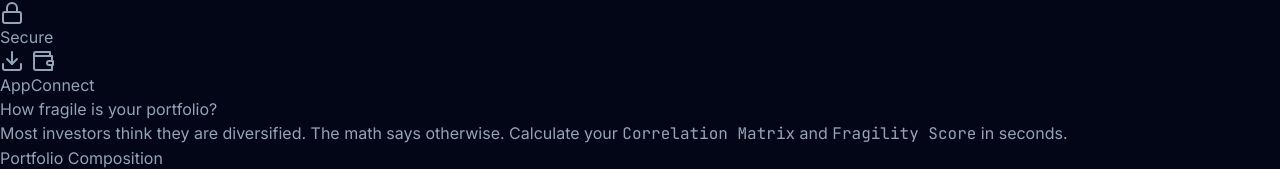
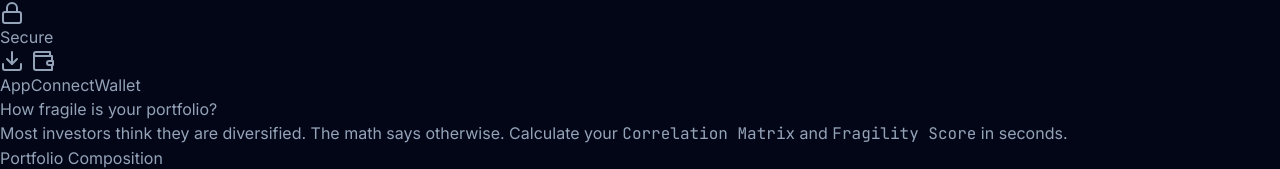
Before and after one commit to whyty3/coeff-app, a React (Vite) app: page / in a window 1280 px wide. Shown: the part 1303-1472 px from the top of the page. Built offline with nearby package versions, Linux system fonts and the light colour scheme.

Commit message:
Install banner fix

```diff
--- a/src/coeff_lead_magnet.jsx
+++ b/src/coeff_lead_magnet.jsx
@@ -1,10 +1,10 @@
 import React, { useState, useEffect, useMemo, useCallback } from 'react';
 import { PieChart, Pie, Cell, BarChart, Bar, XAxis, YAxis, CartesianGrid, Tooltip, ResponsiveContainer, RadarChart, Radar, PolarGrid, PolarAngleAxis, PolarRadiusAxis } from 'recharts';
-import { Activity, Shield, AlertTriangle, Share2, Download, Mail, ArrowRight, Layers, Lock, RefreshCw, Plus, Trash2, CheckCircle, XCircle, Wallet, FileText, Database, Import, Copy, X } from 'lucide-react';
+import { Activity, Shield, AlertTriangle, Share2, Download, Mail, ArrowRight, Layers, Lock, RefreshCw, Plus, Trash2, CheckCircle, XCircle, Wallet, FileText, Database, Import, Copy, X, Menu } from 'lucide-react';
 
 /**
  * coeff.io - Portfolio Risk & Correlation Analyzer
- * VERSION: Production v2.24 (Fix: Mobile Header Visibility)
+ * VERSION: Production v2.26 (Fix: Android Manual Install Instructions)
  */
 
 const Card = ({ children, className = "" }) => (
@@ -94,12 +94,14 @@ export default function CoeffRiskAnalyzer() {
 
   const handleInstallClick = async () => {
     if (deferredPrompt) {
+      // Case 1: Browser allows auto-prompt (Android/Desktop)
       deferredPrompt.prompt();
       const { outcome } = await deferredPrompt.userChoice;
       if (outcome === 'accepted') setDeferredPrompt(null);
       setShowInstallBanner(false);
     } else {
-      setShowInstallBanner(true);
+      // Case 2: Browser blocked it or iOS (Manual Instructions)
+      alert("To install manually:\n\n🤖 Android: Tap the menu (⋮) -> 'Install App' or 'Add to Home screen'\n\n🍎 iOS: Tap Share -> 'Add to Home Screen'");
     }
   };
 
@@ -421,15 +423,13 @@ Analyze this data at https://coeff.io`;
             <span className="text-xl font-bold text-slate-100 tracking-tight">coeff.io</span>
           </div>
 
-          {/* RIGHT HEADER - FIXED VISIBILITY */}
+          {/* RIGHT HEADER */}
           <div className="flex items-center gap-2 sm:gap-3">
-             {/* Input hidden on smallest screens, visible on larger */}
              {!PROXY_URL && <input type="password" placeholder="Dev API Key" value={apiKey} onChange={(e) => saveKey(e.target.value)} className="hidden sm:block bg-slate-950 border border-slate-800 rounded px-3 py-1.5 text-xs w-32 focus:w-48 transition-all outline-none" />}
 
-             {/* Secure badge hidden on mobile to save space */}
              {PROXY_URL && <div className="hidden sm:flex items-center gap-1.5 px-3 py-1.5 bg-indigo-900/20 border border-indigo-900/50 rounded"><Lock className="w-3 h-3 text-indigo-400" /><span className="text-[10px] font-bold text-indigo-400 uppercase tracking-wider">Secure</span></div>}
 
-             {/* BUTTONS: Visible on ALL screens, using icons-only on mobile */}
+             {/* BUTTONS */}
              {walletAddress ? (
                  <div className="flex items-center gap-2 bg-slate-900 border border-slate-700 text-slate-300 px-3 py-1.5 rounded-full text-xs font-mono">
                     <div className="w-2 h-2 bg-emerald-500 rounded-full animate-pulse"></div>
@@ -447,6 +447,7 @@ Analyze this data at https://coeff.io`;
                      <button onClick={connectWallet} className="bg-indigo-600 hover:bg-indigo-500 text-white px-3 py-1.5 rounded text-sm font-medium transition-colors flex items-center gap-2">
                        <Wallet className="w-4 h-4" />
                        <span className="hidden sm:inline">Connect</span>
+                       <span className="sm:hidden">Wallet</span>
                      </button>
                  </div>
              )}
@@ -466,7 +467,6 @@ Analyze this data at https://coeff.io`;
           {dataQualityMsg && <div className="mt-4 inline-flex items-center gap-2 px-4 py-2 rounded-full bg-amber-900/20 border border-amber-900/50 text-amber-400 text-xs font-bold animate-in fade-in slide-in-from-top-2"><AlertTriangle className="w-4 h-4" />{dataQualityMsg}</div>}
         </div>
 
-        {/* ... REST OF THE CODE IS UNCHANGED ... */}
         <div className="grid grid-cols-1 md:grid-cols-2 gap-8 mb-12">
           <Card className="space-y-4">
             <div className="flex justify-between items-center mb-2">
```
